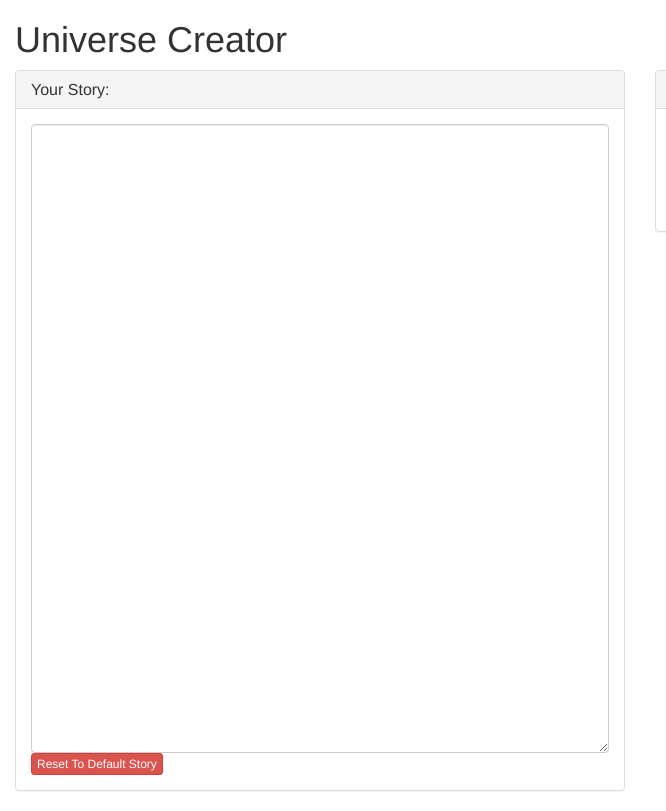
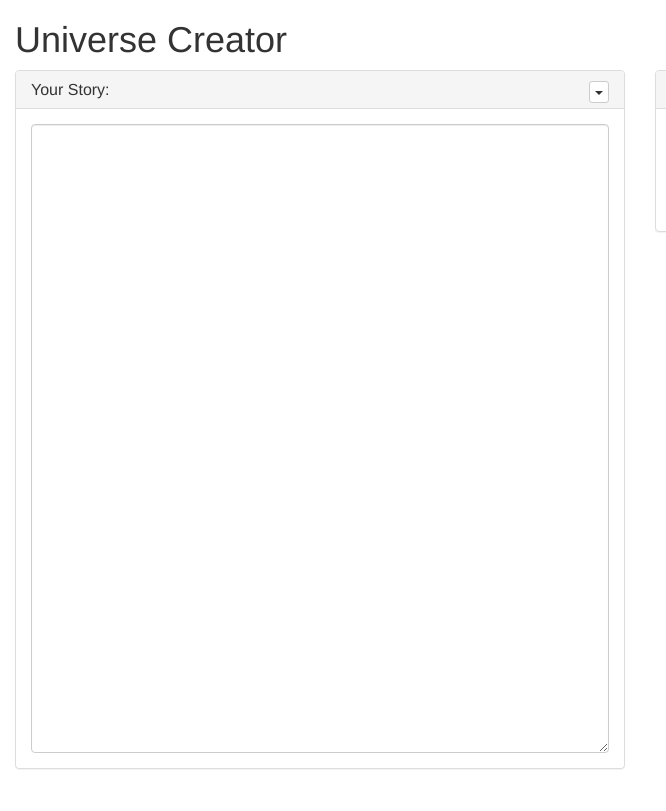
Before and after one commit to sunjay/universe-creator, a website: page index.html in a window 1280 px wide. Shown: the full height of the page, 0-666 px from the left. Drawn offline with nearby package versions, Linux system fonts and the light colour scheme; no server answers.

Commit message:
Moved reset to dropdown menu

```diff
--- a/templates/universe-creator.html
+++ b/templates/universe-creator.html
@@ -3,13 +3,22 @@
     <section class="story-editor-container col-sm-6">
         <div class="panel panel-default">
             <div class="panel-heading">
+                <div class="pull-right">
+                    <div class="dropdown">
+                        <button id="story-editor-other-menu" class="btn btn-xs btn-default" type="button" data-toggle="dropdown" aria-haspopup="true" aria-expanded="false">
+                            <span class="caret"></span>
+                        </button>
+                        <ul class="dropdown-menu dropdown-menu-right" role="menu" aria-labelledby="story-editor-other-menu">
+                            <li><a href="#" ng-click="resetToDefaultStory()"><span class="text-danger">Reset To Default Story</span></a></li>
+                        </ul>
+                    </div>
+                </div>
                 <h3 class="panel-title">Your Story:</h3>
             </div>
             <div class="panel-body">
                 <form name="storyEditorForm">
                     <textarea ng-model="$storage.story" class="story-editor form-control" rows="30" ui-codemirror ui-codemirror-opts="universe.storyEditorOptions"></textarea>
                 </form>
-                <button ng-click="resetToDefaultStory()" class="btn btn-xs btn-danger">Reset To Default Story</button>
             </div>
         </div>
     </section>
```
